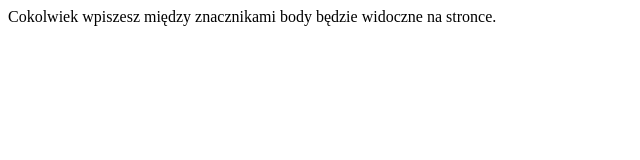
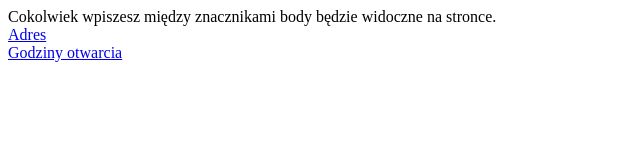
Before and after one commit to kamilbabinski/Zadanie, a plain HTML site: page index.html in a window 1280 px wide. Shown: the whole page, without its empty margins (0-640 px from the left). Drawn offline with Linux system fonts and the light colour scheme.

Commit message:
Modify index

```diff
--- a/index.html
+++ b/index.html
@@ -7,7 +7,10 @@
 </head>
 
 <body>
-Cokolwiek wpiszesz między znacznikami body będzie widoczne na stronce.
+Cokolwiek wpiszesz między znacznikami body będzie widoczne na stronce. </br>
+
+<a href="adres.html"> Adres </a> </br>
+<a href="Godziny.html"> Godziny otwarcia </a>
 </body>
 
 </html>
```
Also changed, not shown: adres.html (+1 -1 lines).
